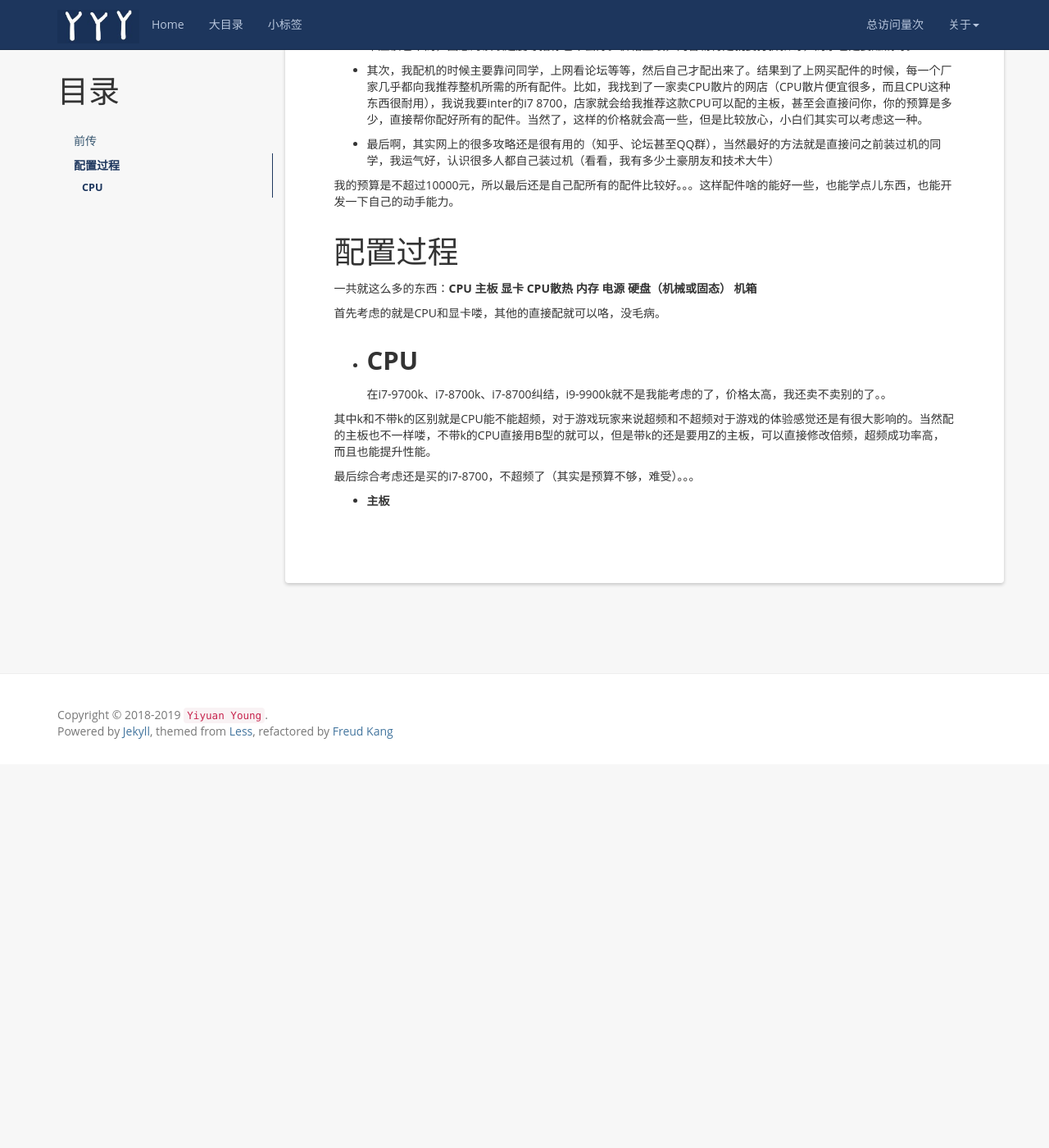
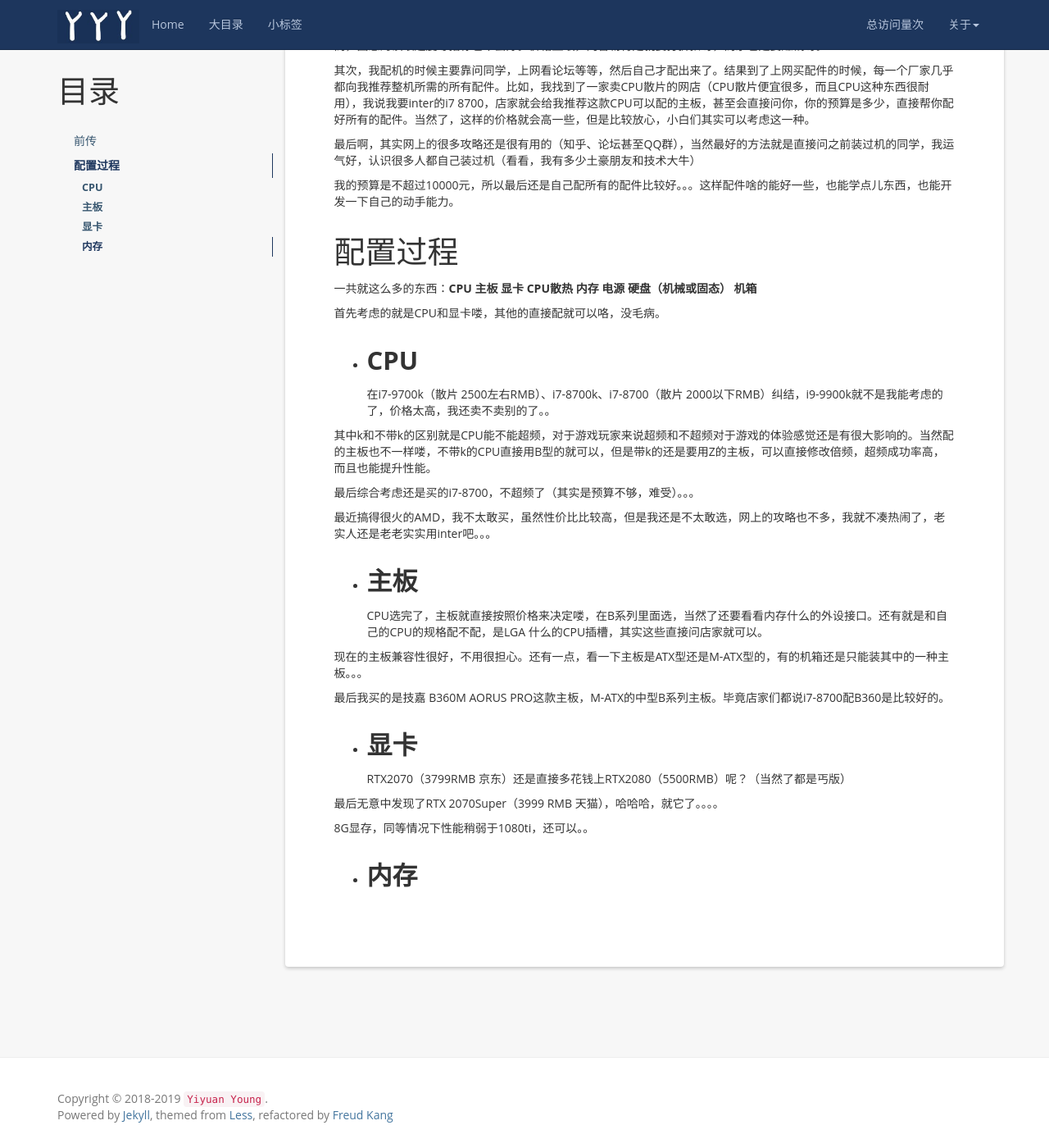
Before and after one commit to yyysjz1997/yyysjz1997.github.io, a Jekyll site: the page built from _posts/2019-07-20-my-new-computer.md, in a window 1280 px wide and 1400 px high, scrolled down 686 px. Shown: the whole window at 82% size. Built offline with Jekyll 4.4.1, drawn with Linux system fonts in a browser that asks for light colours; nearby versions of some CDN libraries; a script that is not in the unit is left out; comment, search, counter and statistics services are not loaded; before the commit the page ends 1618 px from its top, so only the background shows below that.

Commit message:
Update 2019-07-20-my-new-computer.md

```diff
--- a/_posts/2019-07-20-my-new-computer.md
+++ b/_posts/2019-07-20-my-new-computer.md
@@ -22,11 +22,11 @@ tag: 硬件领域
 前传			{#before}
 ====================================
 
-- 首先啊，肯定是不推荐直接在某宝某猫以及某东，直接购买整机的。之前看淘宝上有这种配置，CPU是i9-9900k，显卡是RTX 2080ti，价格是9999，当时打开仔细一看，内存8G+128G固态。。。。而且，估计显卡就是丐版的，内存的频率应该也不高，固态的读取速度等指标也不会好。价格显眼，内含物肯定就要打折扣呀，商家也是要赚钱呀。
+首先啊，肯定是不推荐直接在某宝某猫以及某东，直接购买整机的。之前看淘宝上有这种配置，CPU是i9-9900k，显卡是RTX 2080ti，价格是9999，当时打开仔细一看，内存8G+128G固态。。。。而且，估计显卡就是丐版的，内存的频率应该也不高，固态的读取速度等指标也不会好。价格显眼，内含物肯定就要打折扣呀，商家也是要赚钱呀。
 
-- 其次，我配机的时候主要靠问同学，上网看论坛等等，然后自己才配出来了。结果到了上网买配件的时候，每一个厂家几乎都向我推荐整机所需的所有配件。比如，我找到了一家卖CPU散片的网店（CPU散片便宜很多，而且CPU这种东西很耐用），我说我要inter的i7 8700，店家就会给我推荐这款CPU可以配的主板，甚至会直接问你，你的预算是多少，直接帮你配好所有的配件。当然了，这样的价格就会高一些，但是比较放心，小白们其实可以考虑这一种。
+其次，我配机的时候主要靠问同学，上网看论坛等等，然后自己才配出来了。结果到了上网买配件的时候，每一个厂家几乎都向我推荐整机所需的所有配件。比如，我找到了一家卖CPU散片的网店（CPU散片便宜很多，而且CPU这种东西很耐用），我说我要inter的i7 8700，店家就会给我推荐这款CPU可以配的主板，甚至会直接问你，你的预算是多少，直接帮你配好所有的配件。当然了，这样的价格就会高一些，但是比较放心，小白们其实可以考虑这一种。
 
-- 最后啊，其实网上的很多攻略还是很有用的（知乎、论坛甚至QQ群），当然最好的方法就是直接问之前装过机的同学，我运气好，认识很多人都自己装过机（看看，我有多少土豪朋友和技术大牛）
+最后啊，其实网上的很多攻略还是很有用的（知乎、论坛甚至QQ群），当然最好的方法就是直接问之前装过机的同学，我运气好，认识很多人都自己装过机（看看，我有多少土豪朋友和技术大牛）
 
 我的预算是不超过10000元，所以最后还是自己配所有的配件比较好。。。这样配件啥的能好一些，也能学点儿东西，也能开发一下自己的动手能力。
 
@@ -39,10 +39,31 @@ tag: 硬件领域
 
 - **CPU**
 ---------------------------------------
-在i7-9700k、i7-8700k、i7-8700纠结，i9-9900k就不是我能考虑的了，价格太高，我还卖不卖别的了。。
+在i7-9700k（散片 2500左右RMB）、i7-8700k、i7-8700（散片 2000以下RMB）纠结，i9-9900k就不是我能考虑的了，价格太高，我还卖不卖别的了。。
 
 其中k和不带k的区别就是CPU能不能超频，对于游戏玩家来说超频和不超频对于游戏的体验感觉还是有很大影响的。当然配的主板也不一样喽，不带k的CPU直接用B型的就可以，但是带k的还是要用Z的主板，可以直接修改倍频，超频成功率高，而且也能提升性能。
 
 最后综合考虑还是买的i7-8700，不超频了（其实是预算不够，难受）。。。
 
+最近搞得很火的AMD，我不太敢买，虽然性价比比较高，但是我还是不太敢选，网上的攻略也不多，我就不凑热闹了，老实人还是老老实实用inter吧。。。
+
+
 - **主板**
+---------------------------------------
+CPU选完了，主板就直接按照价格来决定喽，在B系列里面选，当然了还要看看内存什么的外设接口。还有就是和自己的CPU的规格配不配，是LGA 什么的CPU插槽，其实这些直接问店家就可以。
+
+现在的主板兼容性很好，不用很担心。还有一点，看一下主板是ATX型还是M-ATX型的，有的机箱还是只能装其中的一种主板。。。
+
+最后我买的是技嘉 B360M AORUS PRO这款主板，M-ATX的中型B系列主板。毕竟店家们都说i7-8700配B360是比较好的。
+
+
+- **显卡**
+---------------------------------------
+RTX2070（3799RMB 京东）还是直接多花钱上RTX2080（5500RMB）呢？（当然了都是丐版）
+
+最后无意中发现了RTX 2070Super（3999 RMB 天猫），哈哈哈，就它了。。。。
+
+8G显存，同等情况下性能稍弱于1080ti，还可以。。
+
+- **内存**
+---------------------------------------
```
